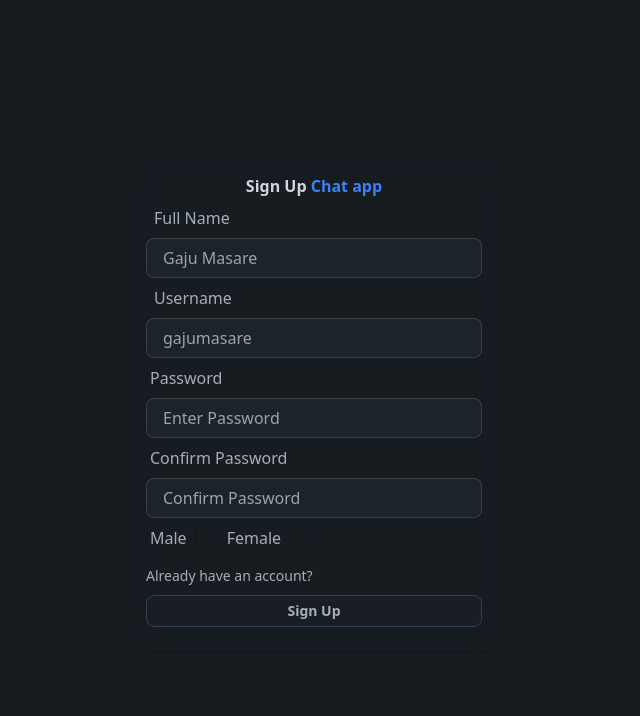
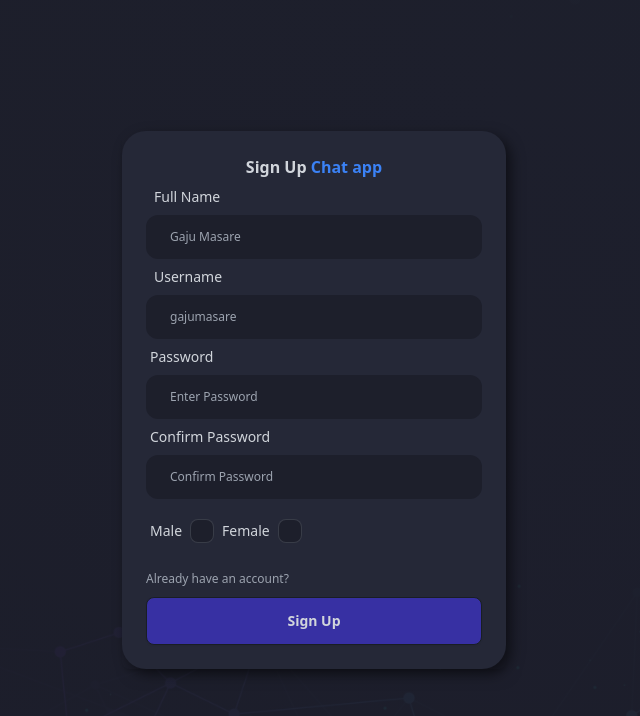
Before and after one commit to GajuMasare/ChatApp, a React (Vite) app in the folder frontend/: page /signup in a window 1280 px wide. Shown: the top 716 px of the page, without its empty margins (326-966 px from the left). Built offline with nearby package versions, Linux system fonts and the light colour scheme.

Commit message:
all done finlly took years to complete this

```diff
--- a/frontend/src/components/messages/Message.jsx
+++ b/frontend/src/components/messages/Message.jsx
@@ -8,7 +8,7 @@ function Message({ message }) {
   const { selectedConverstion } = useConverstion();
   const fromMe = message.senderId === authUser._id;
   const chatClassName = fromMe ? "chat-end" : "chat-start";
-  const bubbleBgColor = fromMe ? "bg-blue-500" : "";
+  const bubbleBgColor = fromMe ? "bg-indigo-500" : "grayBgColor";
   const formattedTime = extractTime(message.createdAt);
   const shakeClass = message.shouldShake ? "shake" : "";
   const profilePic = fromMe
@@ -16,7 +16,7 @@ function Message({ message }) {
     : selectedConverstion?.profilePic;
   return (
     <>
-      <div className="md:min-w-[450] flex-col">
+      <div className="md:min-w-[450] flex-col ">
         <div className={`chat ${chatClassName}`}>
           <div className="chat-image avatar">
             <div className="w-10 rounded-full">
@@ -27,11 +27,11 @@ function Message({ message }) {
             </div>
           </div>
           <div
-            className={`chat-bubble text-white ${bubbleBgColor} ${shakeClass} pb-2`}
+            className={`chat-bubble !font-normal rounded-xl !text-xs !text-gray-200 ${bubbleBgColor} ${shakeClass}  p-3  min-h-[20px]`}
           >
             {message.message}
           </div>
-          <div className="chat-footer opacity-50 text-xs flex gap-1 items-center">
+          <div className="chat-footer opacity-50 text-[10px] flex gap-1 items-center ">
             {formattedTime}
           </div>
         </div>
--- a/frontend/src/components/messages/Messages.jsx
+++ b/frontend/src/components/messages/Messages.jsx
@@ -3,9 +3,11 @@ import Message from "./Message";
 import useGetMessages from "../../hooks/useGetMessages";
 import MessageSkeleton from "../skeletons/MessageSkeleton";
 import useListenMessages from "../../hooks/useListenMessages";
+import useScrollbar from "../../hooks/useScrollbar";
 
 function Messages() {
   const { messages, loading } = useGetMessages();
+  const { scrollBarLogic, onMouseEnter, onMouseLeave } = useScrollbar();
   useListenMessages();
   const lastMessageRef = useRef();
 
@@ -16,7 +18,11 @@ function Messages() {
   }, [messages]);
 
   return (
-    <div className="px-4 flex-1 overflow-auto">
+    <div
+      className={`px-4  pt-4 flex-1 overflow-auto ${scrollBarLogic}`}
+      onMouseEnter={onMouseEnter}
+      onMouseLeave={onMouseLeave}
+    >
       {!loading &&
         messages.length > 0 &&
         messages.map((message) => (
@@ -28,7 +34,9 @@ function Messages() {
       {loading && [...Array(3)].map((_, idx) => <MessageSkeleton key={idx} />)}
 
       {!loading && messages.length === 0 && (
-        <p className="text-center">Send a message to start the conversion</p>
+        <p className="text-center text-xs font-medium text-gray-600">
+          Send a message to start the conversion
+        </p>
       )}
     </div>
   );
--- a/frontend/src/components/sidebar/LogoutButton.jsx
+++ b/frontend/src/components/sidebar/LogoutButton.jsx
@@ -6,10 +6,10 @@ function LogoutButton() {
   const { loading, logout } = useLogout();
 
   return (
-    <div className="mt-auto">
+    <div className="mt-4 flex justify-end">
       {!loading ? (
         <BiLogOut
-          className="w-6 h6 text-white cursor-pointer"
+          className="w-5 h-5 text-gray-200 cursor-pointer hover:text-indigo-500"
           onClick={logout}
         />
       ) : (
--- a/frontend/src/components/sidebar/Sidebar.jsx
+++ b/frontend/src/components/sidebar/Sidebar.jsx
@@ -5,7 +5,7 @@ import LogoutButton from "./LogoutButton";
 
 const Sidebar = () => {
   return (
-    <div className="rounded-3xl p-7 flex flex-col grayBgColor w-80">
+    <div className="rounded-3xl p-7 flex flex-col grayBgColor md:min-w-[300px]">
       <SearchInput />
       <Conversations />
       <LogoutButton />
--- a/frontend/src/index.css
+++ b/frontend/src/index.css
@@ -3,11 +3,16 @@
 @tailwind utilities;
 
 body {
-  background: linear-gradient(rgba(0, 0, 0, 0.2), rgba(0, 0, 0, 0.2));
+  background: linear-gradient(rgba(29, 31, 43, 0.99), rgba(29, 31, 43, 0.95)),
+    url("/bg.jpg");
   background-repeat: no-repeat;
   background-size: cover;
   background-position: center;
   background-attachment: fixed;
+}
+
+.blur {
+  filter: drop-shadow(0.35rem 0.35rem 0.4rem rgba(0, 0, 0, 0.5));
 }
 
 /* For Firefox */
@@ -41,7 +46,7 @@ body {
 }
 
 .blackBgColor {
-  background-color: #1d1f2b;
+  background-color: rgb(29, 31, 43);
 }
 
 @keyframes shake {
--- a/frontend/src/pages/home/Home.jsx
+++ b/frontend/src/pages/home/Home.jsx
@@ -4,7 +4,7 @@ import MessageContainer from "../../components/messages/MessageContainer";
 
 const Home = () => {
   return (
-    <div className="flex sm:h-[550px] md:h-[650px]  bg-red-400 ">
+    <div className="flex h-[600px] w-[1000px]  rounded-3xl">
       <Sidebar />
       <MessageContainer />
     </div>
--- a/frontend/src/pages/signup/GenderCheckbox.jsx
+++ b/frontend/src/pages/signup/GenderCheckbox.jsx
@@ -2,17 +2,17 @@ import React from "react";
 
 const GenderCheckbox = ({ onCheckboxChange, selectedGender }) => {
   return (
-    <div className="flex">
+    <div className="flex mt-3">
       <div className=" form-control">
         <label
           className={`label gap-2 cursor-pointer ${
             selectedGender === "male" ? "selected" : ""
           }`}
         >
-          <span className="lable-text">Male</span>
+          <span className="label-text text-sm  text-gray-300">Male</span>
           <input
             type="checkbox"
-            className="checkbox border-slate-900"
+            className="checkbox  blackBgColor"
             checked={selectedGender === "male"}
             onChange={() => onCheckboxChange("male")}
           />
@@ -22,10 +22,10 @@ const GenderCheckbox = ({ onCheckboxChange, selectedGender }) => {
         <label
           className={`label gap-2 cursor-pointer" selectedGender === "female  " ? "selected" : ""`}
         >
-          <span className="lable-text">Female</span>
+          <span className="label-text text-sm  text-gray-300">Female</span>
           <input
             type="checkbox"
-            className="checkbox border-slate-900"
+            className="checkbox  blackBgColor"
             checked={selectedGender === "female"}
             onChange={() => onCheckboxChange("female")}
           />
--- a/frontend/src/pages/signup/Signup.jsx
+++ b/frontend/src/pages/signup/Signup.jsx
@@ -24,8 +24,8 @@ const Signup = () => {
   };
 
   return (
-    <div className="flex flex-col items-center justify-center min-w-96 mx-auto">
-      <div className="w-full p-6 rounded-lg shadow-md bg-gray-400 bg-clip-padding backdrop-filter backdrop-blur-lg bg-opacity-0">
+    <div className="flex flex-col items-center justify-center min-w-96 mx-auto  grayBgColor rounded-3xl blur">
+      <div className="w-full p-6 rounded-lg shadow-md  ">
         <h1 className="text-3-1 font-semibold text-center text-gray-300">
           Sign Up <span className="text-blue-500"> Chat app</span>
         </h1>
@@ -33,12 +33,14 @@ const Signup = () => {
         <form onSubmit={handleSubmit}>
           <div>
             <label className="label p-2">
-              <span className="text-base label-text">Full Name</span>
+              <span className="label-text text-sm  text-gray-300">
+                Full Name
+              </span>
             </label>
             <input
               type="text"
               placeholder="Gaju Masare"
-              className="w-full input input-bordered h-10"
+              className="border rounded-xl block w-full p-3.5 pl-6 grayBgColor border-none blackBgColor text-xs font-medium"
               value={inputs.fullName}
               onChange={(e) =>
                 setinputs({ ...inputs, fullName: e.target.value })
@@ -48,12 +50,14 @@ const Signup = () => {
 
           <div>
             <label className="label p-2">
-              <span className="text-base label-text">Username</span>
+              <span className="label-text text-sm  text-gray-300">
+                Username
+              </span>
             </label>
             <input
               type="text"
               placeholder="gajumasare"
-              className="w-full input input-bordered h-10"
+              className="border rounded-xl block w-full p-3.5 pl-6 grayBgColor border-none blackBgColor text-xs font-medium"
               value={inputs.userName}
               onChange={(e) =>
                 setinputs({ ...inputs, userName: e.target.value })
@@ -63,12 +67,14 @@ const Signup = () => {
 
           <div>
             <label className="label">
-              <span className="text-base label-text">Password</span>
+              <span className="label-text text-sm  text-gray-300">
+                Password
+              </span>
             </label>
             <input
               type="password"
               placeholder="Enter Password"
-              className="w-full input input-bordered h-10"
+              className="border rounded-xl block w-full p-3.5 pl-6 grayBgColor border-none blackBgColor text-xs font-medium"
               value={inputs.password}
               onChange={(e) =>
                 setinputs({ ...inputs, password: e.target.value })
@@ -78,12 +84,14 @@ const Signup = () => {
 
           <div>
             <label className="label">
-              <span className="text-base label-text">Confirm Password</span>
+              <span className="label-text text-sm  text-gray-300">
+                Confirm Password
+              </span>
             </label>
             <input
               type="password"
               placeholder="Confirm Password"
-              className="w-full input input-bordered h-10"
+              className="border rounded-xl block w-full p-3.5 pl-6 grayBgColor border-none blackBgColor text-xs font-medium"
               value={inputs.confirmPassword}
               onChange={(e) =>
                 setinputs({ ...inputs, confirmPassword: e.target.value })
@@ -95,17 +103,17 @@ const Signup = () => {
             />
             <Link
               to="/login"
-              className="text-sm hover:underline hover:text-blue-600 mt-2 inline-block"
+              className="text-xs  text-gray-400  hover:text-indigo-500 mt-5 inline-block"
             >
               Already have an account?
             </Link>
             <div>
               <button
-                className="btn btn-block btn-sm mt-2 border-slate-700"
+                className="btn btn-block btn-md mt-2 bg-indigo-800  text-center text-gray-300"
                 disabled={loading}
               >
                 {loading ? (
-                  <span className="loading loading-spinner"></span>
+                  <span className="loading loading-spinner "></span>
                 ) : (
                   "Sign Up"
                 )}
```
Also changed, not shown: frontend/src/components/messages/MessageContainer.jsx (+10 -7 lines), frontend/src/components/messages/MessageInput.jsx (+13 -8 lines), frontend/src/pages/login/Login.jsx (+16 -9 lines), frontend/public/bg.jpg (added), frontend/public/bg.png (deleted).
